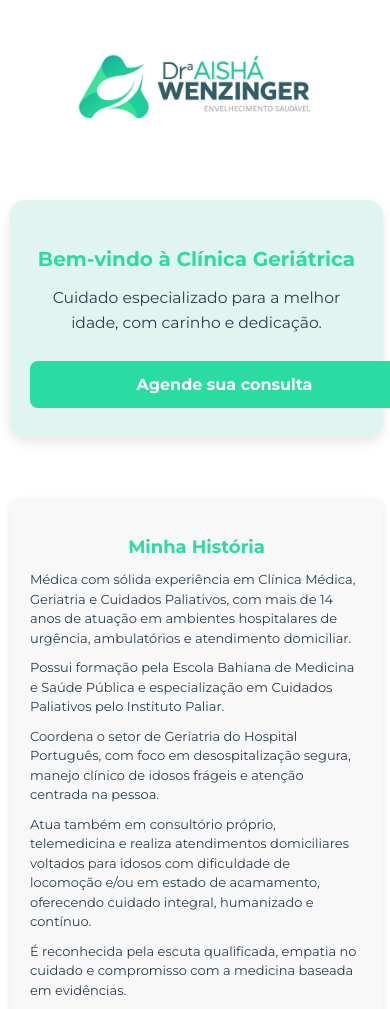
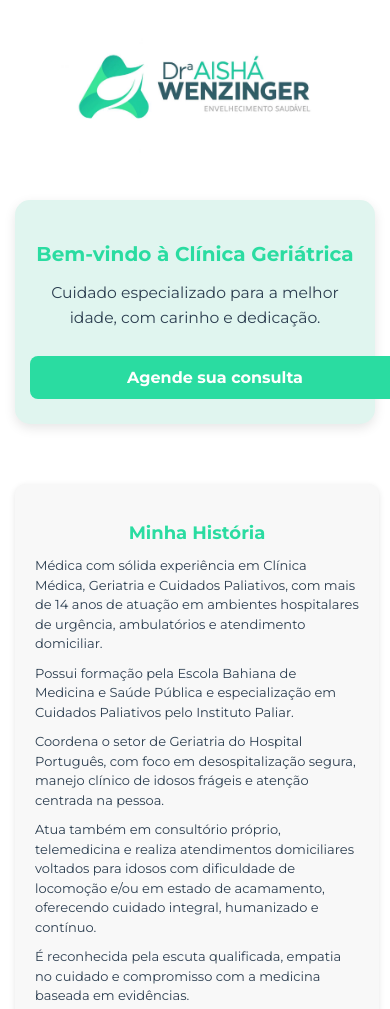
Before and after one commit to Jeovanbsp/clinica-geriatrica, a plain HTML site: page index.html in a window 390 px wide. Shown: the top 1009 px of the page. Drawn offline with Linux system fonts and the light colour scheme.

Commit message:
Atualização

```diff
--- a/css/style.css
+++ b/css/style.css
@@ -6,6 +6,7 @@ body {
   margin: 0;
   background: #ffffff;
   color: #2c3e50;
+  box-sizing: border-box;
 }
 
 /* =========================
@@ -19,7 +20,7 @@ header {
   display: flex;
   align-items: center;
   justify-content: center;
-  flex-wrap: wrap; /* ajuda no mobile se tiver mais botões */
+  flex-wrap: wrap;
 }
 
 .header-img {
@@ -57,22 +58,26 @@ nav a:hover {
 ========================= */
 main {
   display: flex;
-  justify-content: center;
   flex-direction: column;
-  align-items: center;
-  margin: 40px 20px;
+  justify-content: center; /* centraliza verticalmente */
+  align-items: center;     /* centraliza horizontalmente */
+  min-height: 100vh;
+  margin: 0;
+  padding: 0 10px;
 }
 
 /* Seção de boas-vindas (.sobre) */
 .sobre {
   background: #e0f5ef;
-  padding: 40px 30px;
+  padding: 30px 20px;
   border-radius: 15px;
   box-shadow: 0 4px 12px rgba(0, 0, 0, 0.1);
   text-align: center;
+  width: 100%;
   max-width: 700px;
-  margin: 40px auto;
+  margin: 20px auto;
   transition: transform 0.3s;
+  box-sizing: border-box;
 }
 
 .sobre:hover {
@@ -104,7 +109,9 @@ main {
   font-size: 16px;
   transition: 0.3s;
   text-align: center;
-  min-width: 200px;
+  width: 100%;
+  max-width: 250px;
+  margin: 0 auto;
 }
 
 .btn-agendar:hover {
@@ -254,22 +261,20 @@ footer .copyright {
 }
 
 /* =========================
-   Responsividade e Centralização Mobile
+   Responsividade e ajustes Mobile
 ========================= */
 @media (max-width: 768px) {
   main {
-    display: flex;
-    flex-direction: column;
-    justify-content: center; /* centraliza verticalmente */
-    align-items: center;     /* centraliza horizontalmente */
-    min-height: 100vh;       /* altura total da tela */
-    margin: 0 10px;
+    padding: 0 15px;
   }
 
   .sobre {
-    margin: 20px auto;
-    width: 90%;
-    padding: 30px 20px;
+    width: 100%;
+    padding: 25px 15px;
+  }
+
+  .btn-agendar {
+    max-width: 100%;
   }
 
   .quem-sou {
@@ -282,12 +287,12 @@ footer .copyright {
     min-height: auto;
   }
 
+  nav {
+    left: 10px;
+  }
+
   .card {
     width: 100%;
-  }
-
-  nav {
-    left: 10px;
   }
 }
 
@@ -301,7 +306,7 @@ footer .copyright {
   }
 
   .btn-agendar {
-    width: 100%;
+    padding: 12px 20px;
   }
 
   .social-icons {
```
